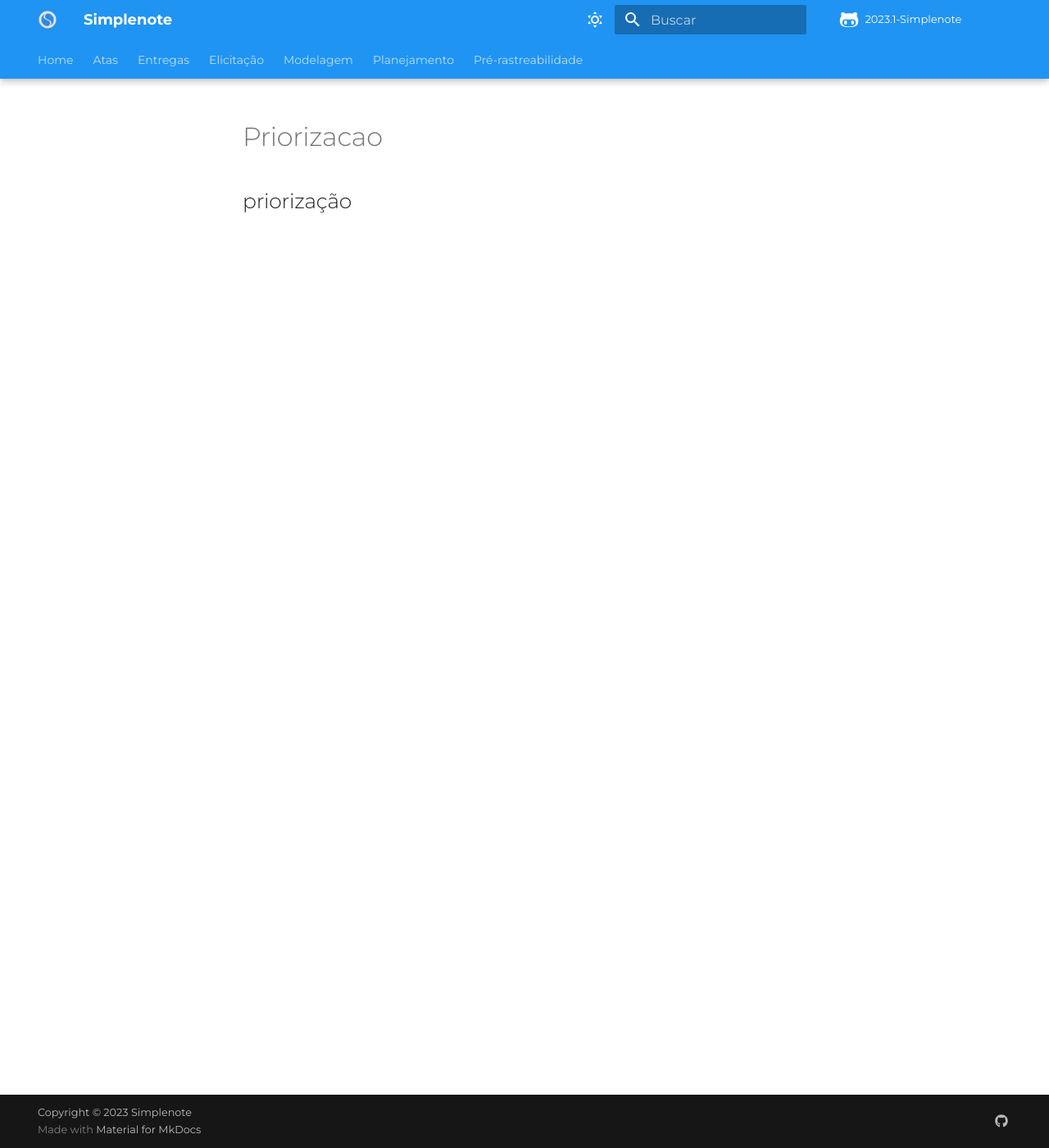
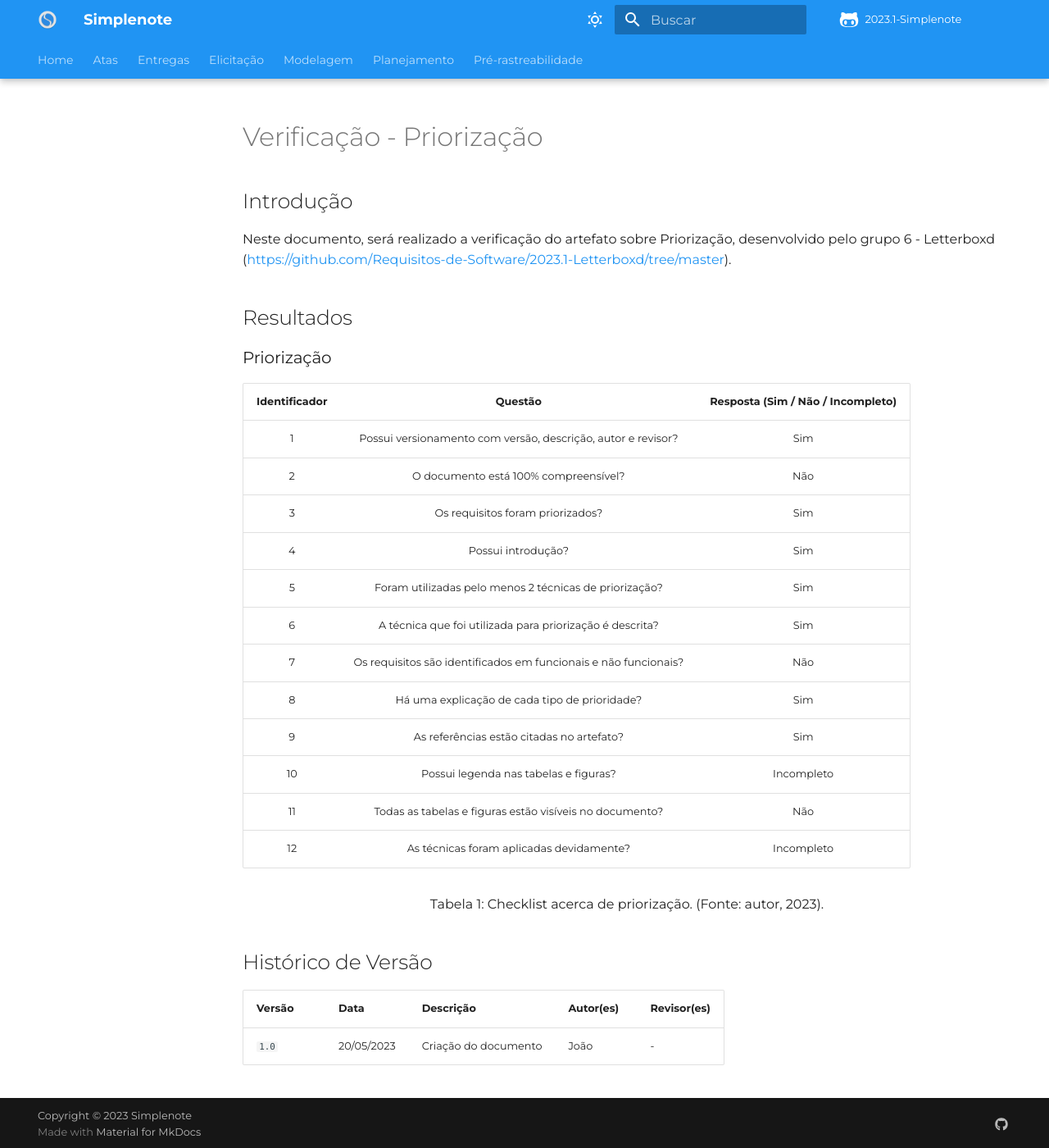
Before and after one commit to Requisitos-de-Software/2023.1-Simplenote, an MkDocs documentation site: the page built from docs/analise/elicitacao/priorizacao.md, in a window 1280 px wide and 1400 px high. Shown: the whole window at 82% size. Built offline with MkDocs 1.6.1 and Material for MkDocs 9.7.7, drawn with Linux system fonts in a browser that asks for light colours; some web fonts are replaced; comment, search, counter and statistics services are not loaded.

Commit message:
Update priorizacao.md

```diff
--- a/docs/analise/elicitacao/priorizacao.md
+++ b/docs/analise/elicitacao/priorizacao.md
@@ -1 +1,36 @@
-## priorização
+# Verificação - Priorização
+
+## Introdução
+
+Neste documento, será realizado a verificação do artefato sobre Priorização, desenvolvido pelo grupo 6 - Letterboxd (<https://github.com/Requisitos-de-Software/2023.1-Letterboxd/tree/master>).
+
+## Resultados
+
+### Priorização
+
+| Identificador |                                   Questão                                   | Resposta (Sim / Não / Incompleto) |
+| :-----------: | :-------------------------------------------------------------------------: | :-------------------------------: |
+|       1       |        Possui versionamento com versão, descrição, autor e revisor?         |                Sim                |
+|       2       |                       O documento está 100% compreensível?                  |                Não                |
+|       3       |                            Os requisitos foram priorizados?                 |                Sim                |
+|       4       |                              Possui introdução?                             |                Sim                |
+|       5       |                 Foram utilizadas pelo menos 2 técnicas de priorização?      |                Sim                |
+|       6       |          A técnica que foi utilizada para priorização é descrita?           |                Sim                |
+|       7       |       Os requisitos são identificados em funcionais e não funcionais?       |                Não                |
+|       8       |          Há uma explicação de cada tipo de prioridade?                      |                Sim                |
+|       9       |                  As referências estão citadas no artefato?                  |                Sim                |
+|      10       |                    Possui legenda nas tabelas e figuras?                    |             Incompleto            |
+|      11       |               Todas as tabelas e figuras estão visíveis no documento?       |                Não                |
+|      12       |               As técnicas foram aplicadas devidamente?                      |             Incompleto            |
+
+<div style="text-align: center">
+<p>
+Tabela 1: Checklist acerca de priorização. (Fonte: autor, 2023).
+</p>
+</div>
+
+## Histórico de Versão
+
+| Versão | Data       | Descrição                  | Autor(es)    | Revisor(es) |
+| ------ | ---------- | -------------------------- | ------------ | ----------- |
+| `1.0`  | 20/05/2023 | Criação do documento       |    João      |     -       |
```
